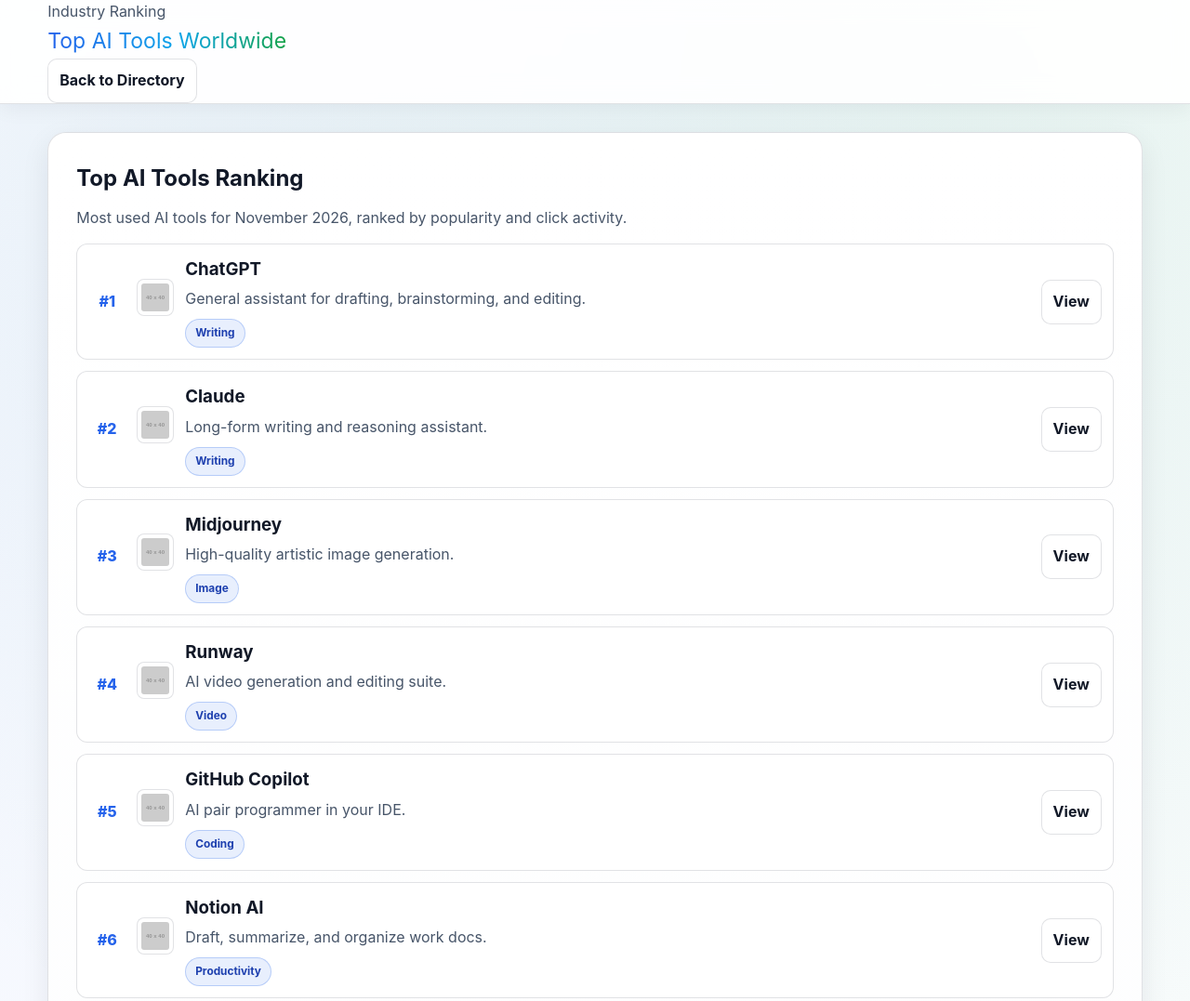
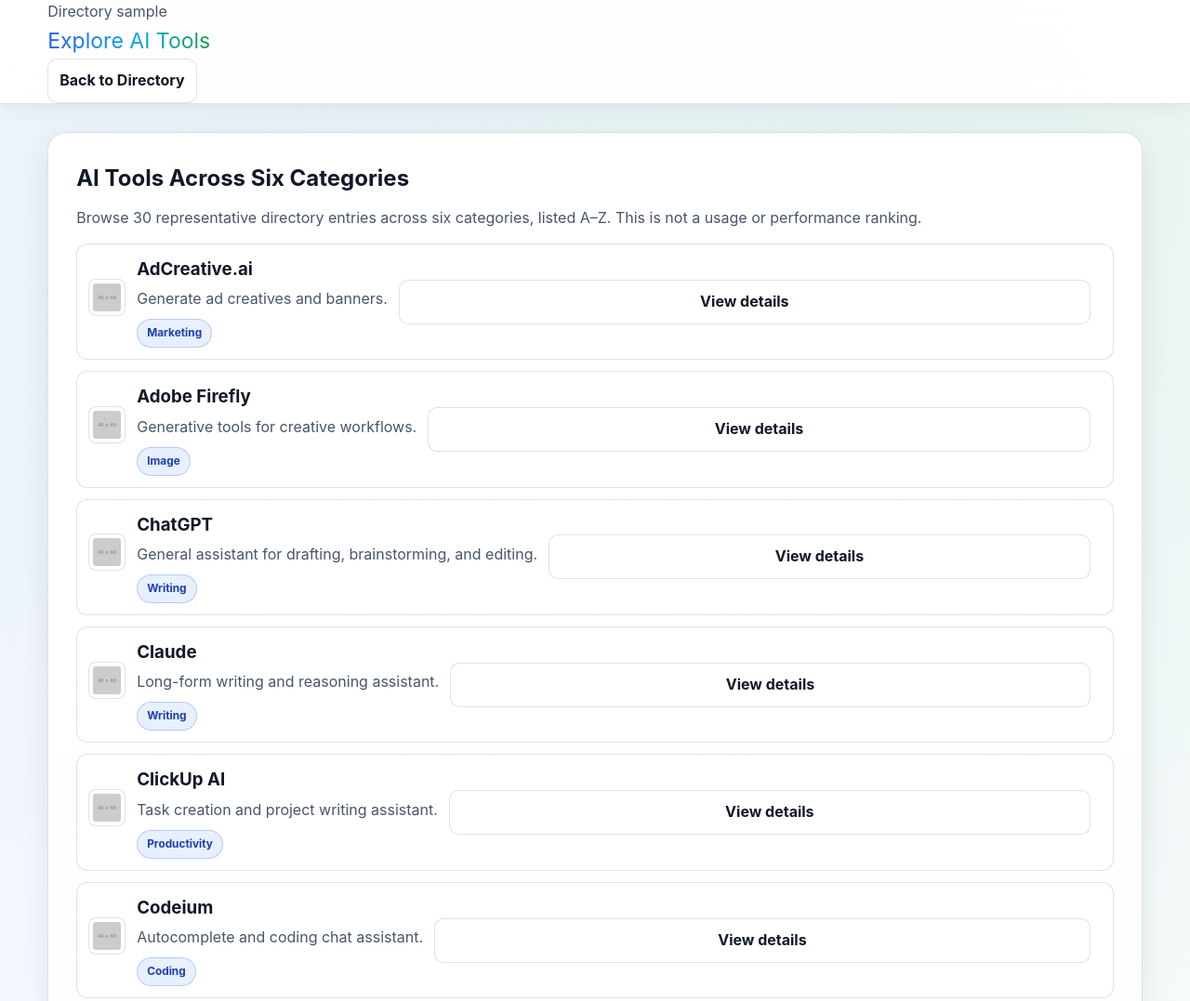
Before and after one commit to aissambouzakouraelk-hue/aidiscovertools, a plain HTML site: page top-ai-tools.html in a window 1280 px wide. Shown: the top 1077 px of the page at 93% size. Drawn offline with Linux system fonts and the light colour scheme; placeholder pictures from the web are drawn by us.

Commit message:
Remove invented global usage ranking and provide transparent alphabetical directory sample

```diff
--- a/top-ai-tools.html
+++ b/top-ai-tools.html
@@ -3,12 +3,12 @@
 <head>
   <meta charset="UTF-8" />
   <meta name="viewport" content="width=device-width, initial-scale=1.0" />
-  <title>Top AI Tools | Global Ranking</title>
-  <meta name="description" content="Explore a professional ranking of the most used AI tools worldwide across writing, image, video, coding, marketing, and productivity." />
+  <title>AI Tools by Category | Browse 30 Directory Entries</title>
+  <meta name="description" content="Browse 30 AI software entries across writing, image, video, coding, marketing and productivity. Listed alphabetically, not ranked by global usage." />
   <meta name="robots" content="index,follow" />
   <link rel="canonical" href="https://aidiscovertools.com/top-ai-tools.html" />
   <meta property="og:title" content="Top AI Tools | Global Ranking" />
-  <meta property="og:description" content="Ranking of the most used AI tools worldwide with direct links and category labels." />
+  <meta property="og:description" content="An alphabetical sample of AI tools across categories, with descriptions and product profile links." />
   <meta property="og:type" content="website" />
   <meta property="og:url" content="https://aidiscovertools.com/top-ai-tools.html" />
   <link rel="stylesheet" href="styles.css" />
@@ -19,8 +19,8 @@
   <header class="hero">
     <div class="container hero-wrap">
       <div>
-        <p class="subtitle">Industry Ranking</p>
-        <p class="title">Top AI Tools Worldwide</p
+        <p class="subtitle">Directory sample</p>
+        <p class="title">Explore AI Tools</p
       </div>
       <a class="btn-secondary" href="index.html">Back to Directory</a>
     </div>
@@ -28,9 +28,15 @@
 
   <main class="container content-main">
     <section class="content-shell">
-      <h1>Top AI Tools Ranking</h1>
-      <p id="rankingSubtitle">This ranking highlights the most used AI tools worldwide based on directory popularity signals and usage interest trends.</p>
+      <h1>AI Tools Across Six Categories</h1>
+      <p id="rankingSubtitle">Browse a sample of 30 tools from six categories. Entries are listed alphabetically, not ranked by worldwide usage or independent testing.</p>
       <div id="rankingList" class="ranking-list"></div>
+      <section class="tool-review-section">
+        <h2>How these entries were selected</h2>
+        <p>The page samples up to five listings from each of six categories in the site's catalog, then displays the names alphabetically. It is meant for browsing, not for comparing market share, users or measured product quality. We do not have independent usage statistics to support a worldwide ranking.</p>
+        <h2>How to choose a tool</h2>
+        <p>Start with a specific task, such as editing a video or producing a content outline. Open a few relevant profiles and compare limitations, workflow fit and current provider terms. Before paying, test whether the product exports files in a format you can use and whether its plan fits your expected volume. For a larger selection visit the <a href="index.html#all-tools">full directory</a> or the <a href="ai-tool-finder.html">task-based finder</a>.</p>
+      </section>
     </section>
   </main>
 
@@ -57,10 +63,6 @@
   <script>
     const rankingList = document.getElementById("rankingList");
     const rankingSubtitle = document.getElementById("rankingSubtitle");
-    const popularOrder = new Map([
-      "ChatGPT", "Claude", "Midjourney", "Runway", "GitHub Copilot", "Notion AI", "Perplexity", "Canva Magic Media", "HeyGen", "HubSpot AI", "Gemini", "Cursor"
-    ].map((name, index) => [name, index]));
-
     function slugify(name) {
       return name.toLowerCase().trim().replace(/&/g, " and ").replace(/[^a-z0-9]+/g, "-").replace(/^-+|-+$/g, "");
     }
@@ -74,51 +76,26 @@
       }
     }
 
-    function popularityStorageKey() {
-      const now = new Date();
-      const month = String(now.getMonth() + 1).padStart(2, "0");
-      return `toolPopularity:${now.getFullYear()}-${month}`;
-    }
-
-    function popularityMap() {
-      try {
-        const raw = localStorage.getItem(popularityStorageKey());
-        return raw ? JSON.parse(raw) : {};
-      } catch (e) {
-        return {};
-      }
-    }
-
-    function popularityScore(tool, map) {
-      const base = popularOrder.has(tool.name) ? 120 - popularOrder.get(tool.name) * 8 : 20;
-      const clicks = map[tool.name] || 0;
-      return base + clicks * 5;
-    }
-
     async function run() {
       const tools = await window.loadToolsData();
-      const monthLabel = new Date().toLocaleDateString("en-US", { month: "long", year: "numeric" });
-      const popMap = popularityMap();
-      rankingSubtitle.textContent = `Most used AI tools for ${monthLabel}, ranked by popularity and click activity.`;
-      const sorted = [...tools].sort((a, b) => {
-        const scoreDiff = popularityScore(b, popMap) - popularityScore(a, popMap);
-        if (scoreDiff !== 0) return scoreDiff;
-        return a.name.localeCompare(b.name);
-      }).slice(0, 30);
+      const categories = ["writing", "image", "video", "coding", "marketing", "productivity"];
+      const sorted = categories
+        .flatMap(category => tools.filter(tool => tool.category === category).slice(0, 5))
+        .sort((a, b) => a.name.localeCompare(b.name));
+      rankingSubtitle.textContent = "Browse 30 representative directory entries across six categories, listed A–Z. This is not a usage or performance ranking.";
 
       rankingList.innerHTML = "";
       sorted.forEach((tool, index) => {
         const row = document.createElement("article");
         row.className = "ranking-row";
         row.innerHTML = `
-          <div class="ranking-number">#${index + 1}</div>
           <img class="tool-logo" src="${getLogo(tool.url || tool.website)}" alt="${tool.name} logo" onerror="this.src='https://via.placeholder.com/40'" />
           <div class="ranking-content">
             <h3>${tool.name}</h3>
             <p>${tool.description}</p>
             <div class="card-badges"><span class="category">${tool.category}</span></div>
           </div>
-          <a class="btn-secondary" href="tool.html?name=${slugify(tool.name)}">View</a>
+          <a class="btn-secondary" href="tool.html?name=${slugify(tool.name)}">View details</a>
         `;
         rankingList.appendChild(row);
       });
```
